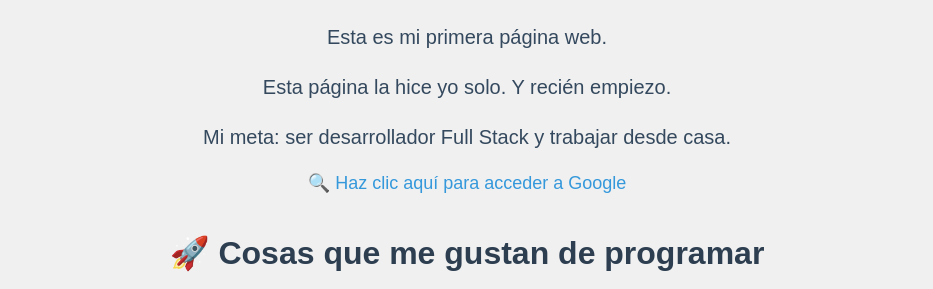
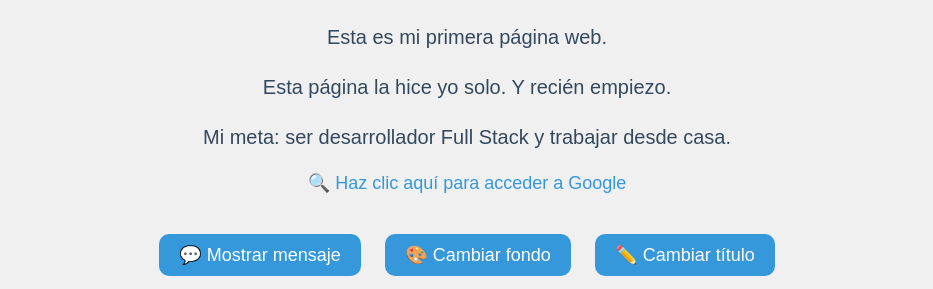
Before and after one commit to Billonario01/mi-pagina-web, a plain HTML site: page index.html in a window 1280 px wide. Shown: the part 519-808 px from the top of the page, without its empty margins (173-1106 px from the left). Drawn offline with Linux system fonts and the light colour scheme.

Commit message:
Enhance index.html with buttons and transitions
Added interactive buttons for user engagement and improved styling with transitions.

```diff
--- a/index.html
+++ b/index.html
@@ -8,10 +8,12 @@
             font-family: Arial, Helvetica, sans-serif;
             text-align: center;
             padding: 50px;
+            transition: background-color 0.5s ease;
         }
         h1 {
             color: #2c3e50;
             font-size: 48px;
+            transition: color 0.3s ease;
         }
         h2 {
             color: #2c3e50;
@@ -48,17 +50,43 @@
         li {
             margin: 10px 0;
         }
+        button {
+            background-color: #3498db;
+            color: white;
+            font-size: 18px;
+            padding: 10px 20px;
+            margin: 10px;
+            border: none;
+            border-radius: 10px;
+            cursor: pointer;
+            transition: all 0.3s ease;
+        }
+        button:hover {
+            background-color: #2980b9;
+            transform: scale(1.05);
+        }
+        .botones {
+            margin: 30px 0;
+        }
     </style>
 </head>
 <body>
-    <h1>¡Explora el Universo Digital con Yoshi!</h1>
+    <h1 id="tituloPrincipal">¡Explora el Universo Digital con Yoshi!</h1>
 
     <img src="https://cdn.pixabay.com/photo/2024/12/03/08/08/ai-generated-9241538_640.jpg" alt="Un programador trabajando" width="400">
+
     <p>Esta es mi primera página web.</p>
     <p>Esta página la hice yo solo. Y recién empiezo.</p>
     <p>Mi meta: ser desarrollador Full Stack y trabajar desde casa.</p>
 
     <a href="https://www.google.com" target="_blank">🔍 Haz clic aquí para acceder a Google</a>
+
+    <!-- SECCIÓN DE BOTONES -->
+    <div class="botones">
+        <button onclick="mostrarMensaje()">💬 Mostrar mensaje</button>
+        <button onclick="cambiarFondo()">🎨 Cambiar fondo</button>
+        <button onclick="cambiarTexto()">✏️ Cambiar título</button>
+    </div>
 
     <h2>🚀 Cosas que me gustan de programar</h2>
     <ul>
@@ -73,5 +101,33 @@
         <li>Dominar JavaScript</li>
         <li>Conseguir mi primer trabajo remoto</li>
     </ol>
+
+    <script>
+        // Función para mostrar mensaje de bienvenida
+        function mostrarMensaje() {
+            alert("¡Hola, Yoshi! Bienvenido al mundo de JavaScript.");
+        }
+
+        // Función para cambiar el color de fondo
+        function cambiarFondo() {
+            let colores = ["#f0f0f0", "#ffeaa7", "#ffcccc", "#ccffcc", "#d5f0ff"];
+            let colorAleatorio = colores[Math.floor(Math.random() * colores.length)];
+            document.body.style.backgroundColor = colorAleatorio;
+        }
+
+        // Función para cambiar el texto del título
+        function cambiarTexto() {
+            let titulo = document.getElementById("tituloPrincipal");
+            let textos = [
+                "¡Sigue aprendiendo, Yoshi!",
+                "El código es poder 💻",
+                "Tú puedes ser Full Stack",
+                "Nunca pares de aprender",
+                "¡Ya eres un programador!"
+            ];
+            let textoAleatorio = textos[Math.floor(Math.random() * textos.length)];
+            titulo.textContent = textoAleatorio;
+        }
+    </script>
 </body>
 </html>
```
